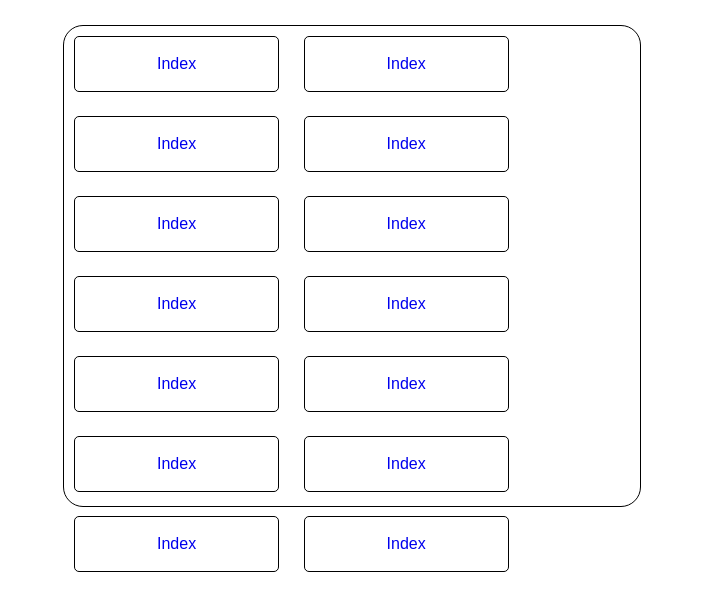
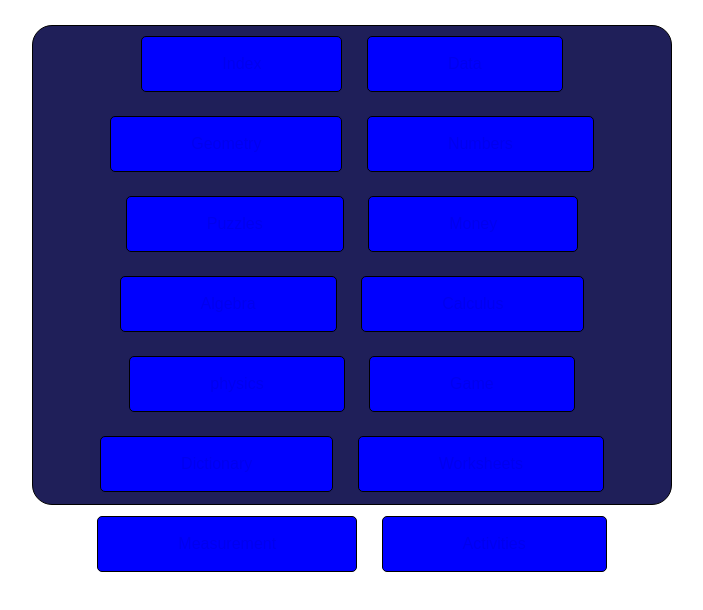
Before and after one commit to Saeed-Ur-rahman1/cardpage, a plain HTML site: page index.html in a window 1280 px wide. Shown: the whole page, without its empty margins (288-991 px from the left). Drawn offline with Linux system fonts and the light colour scheme.

Commit message:
added new color in boxes

```diff
--- a/index.html
+++ b/index.html
@@ -8,48 +8,50 @@
 </head>
 <body>
     <div class="contianer">
+        <center>
         <a href="#">
             <div class="btn box">Index</div>
         </a>
         <a href="#">
-            <div class="btn box">Index</div>
+            <div class="btn box">Data</div>
         </a>
         <a href="#">
-            <div class="btn box">Index</div>
+            <div class="btn box">Geometry</div>
         </a>
         <a href="#">
-            <div class="btn box">Index</div>
+            <div class="btn box">Numbers</div>
         </a>
         <a href="#">
-            <div class="btn box">Index</div>
+            <div class="btn box">Puzzles</div>
         </a>
         <a href="#">
-            <div class="btn box">Index</div>
+            <div class="btn box">Money</div>
         </a>
         <a href="#">
-            <div class="btn box">Index</div>
+            <div class="btn box">Algebra</div>
         </a>
         <a href="#">
-            <div class="btn box">Index</div>
+            <div class="btn box">Calculus</div>
         </a>
         <a href="#">
-            <div class="btn box">Index</div>
+            <div class="btn box">physics</div>
         </a>
         <a href="#">
-            <div class="btn box">Index</div>
+            <div class="btn box">Game</div>
         </a>
         <a href="#">
-            <div class="btn box">Index</div>
+            <div class="btn box">Dictionary</div>
         </a>
         <a href="#">
-            <div class="btn box">Index</div>
+            <div class="btn box">Worksheets</div>
         </a>
         <a href="#">
-            <div class="btn box">Index</div>
+            <div class="btn box">Measurement</div>
         </a>
         <a href="#">
-            <div class="btn box">Index</div>
+            <div class="btn box">Activities</div>
         </a>
+    </center>
     </div>
 
 </body>
--- a/style.css
+++ b/style.css
@@ -1,11 +1,13 @@
 *{
     margin: 0;
     padding: 0;
+    box-sizing: border-box;
     font-family: sans-serif;
 }
 .contianer{
     height: 60vh;
-    width: 45vw;
+    width: 50vw;
+    background-color: rgba(1, 1, 66, 0.88);
     border: 1px solid black;
     border-radius: 20px;
     margin: auto;
@@ -18,11 +20,13 @@ a{
 }
 .btn{
     margin: 10px;
-    padding: 18px 82px;
+    padding: 18px 80px;
     border: 1px solid black;
     border-radius: 5px;
     display: inline-block;
-    text-align: end;
     overflow: hidden;
-
+    background-color: blue;
 }
+.btn:hover{
+    background-color: rgb(254, 254, 201);
+}
```
